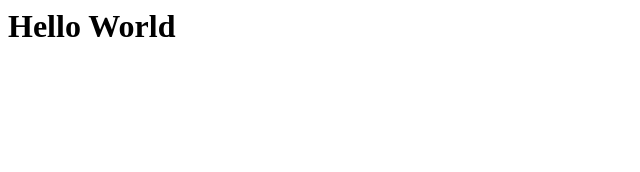
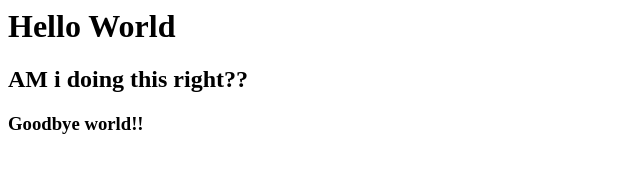
Before and after one commit to TaylorJosh/demoRepo, a plain HTML site: page index.html in a window 1280 px wide. Shown: the whole page, without its empty margins (0-640 px from the left). Drawn offline with Linux system fonts and the light colour scheme.

Commit message:
commit 3.7 4:25p

```diff
--- a/index.html
+++ b/index.html
@@ -3,5 +3,8 @@
  </head>
  <body>
    <h1>Hello World<h1>
+<h2>AM i doing this right??</h2>
+
+     <h3>Goodbye world!!</h3>
  </body>
 </html>
```
